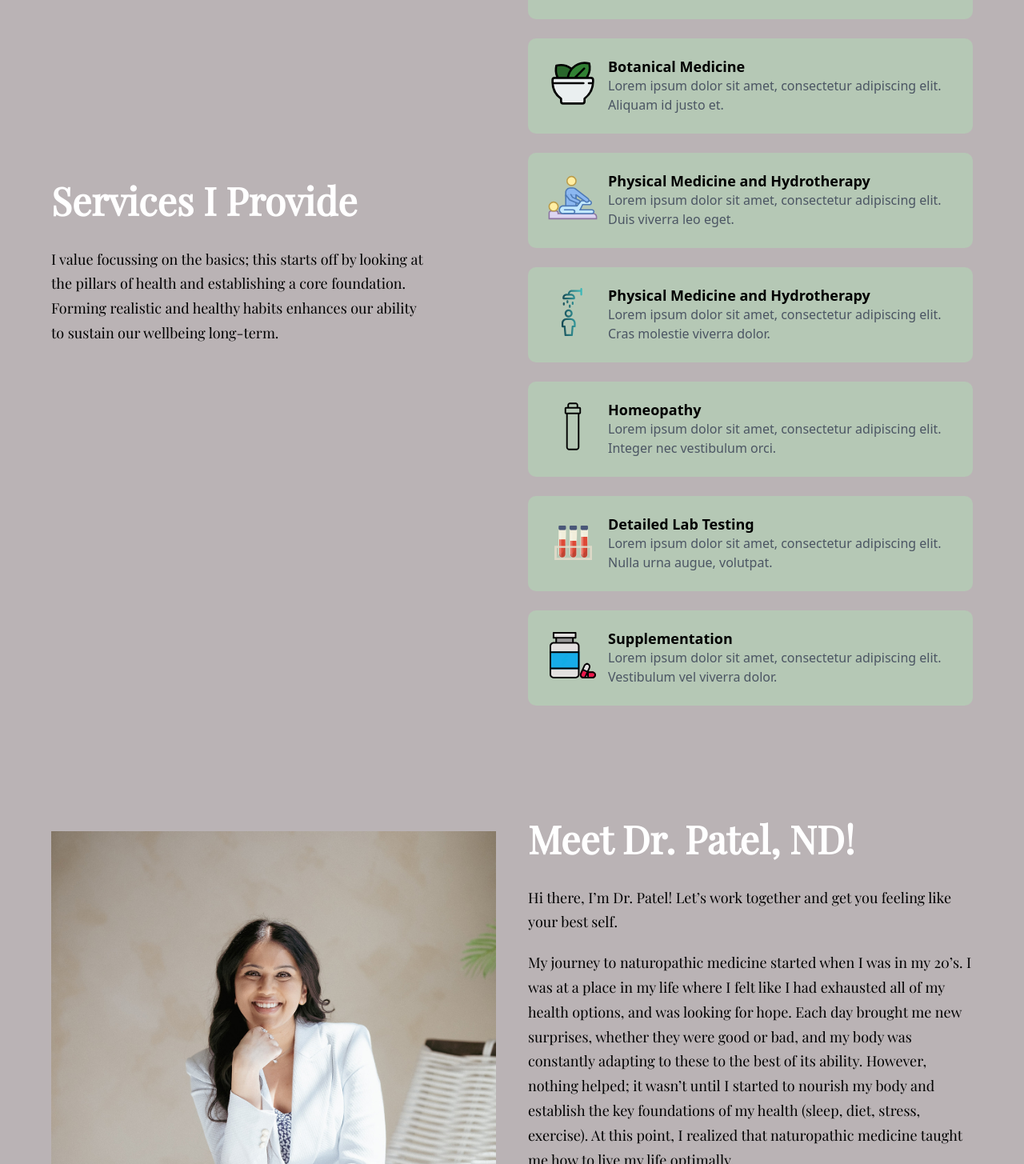
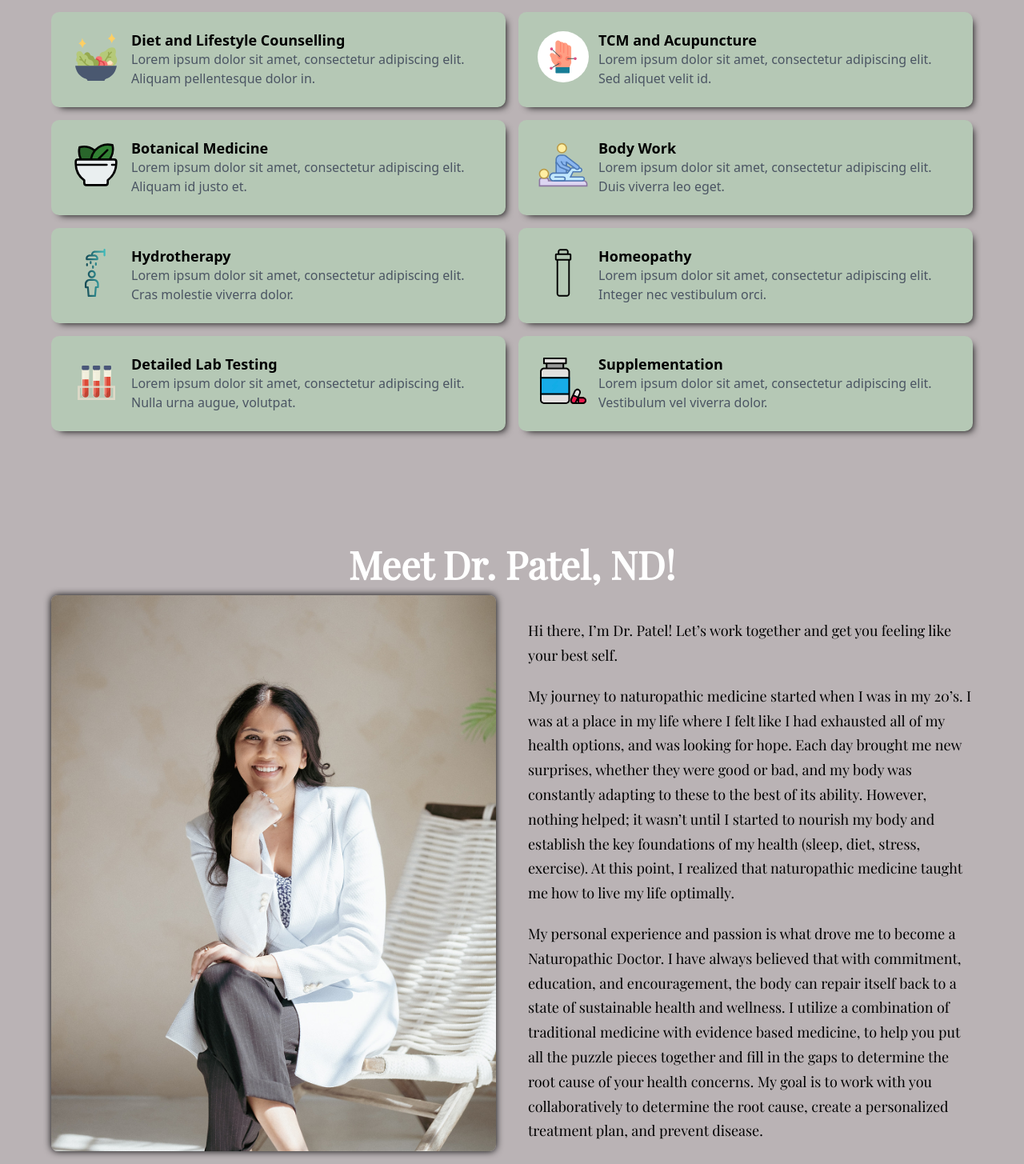
Before and after one commit to matthew-njd/dr_ishani_patel, a React (Vite) app: page / in a window 1280 px wide. Shown: the part 1345-2800 px from the top of the page at 80% size. Built offline with nearby package versions, Linux system fonts and the light colour scheme.

Commit message:
Style and layout changes

```diff
--- a/src/App.jsx
+++ b/src/App.jsx
@@ -12,7 +12,7 @@ const App = () => {
       </div>
 
       <div className={`bg-wood ${styles.flexStart}`}>
-        <div className={`${styles.boxWidth}`}>
+        <div className={`${styles.boxWidth} w-[80%]`}>
           <Hero />
         </div>
       </div>
--- a/src/components/About.jsx
+++ b/src/components/About.jsx
@@ -2,32 +2,41 @@ import { aboutPic } from "../assets";
 import styles, { layout } from "../style";
 
 const About = () => (
-  <section id="about" className={layout.sectionReverse}>
+  <section id="about" className={`${styles.paddingY}`}>
+    <div className={styles.flexCenter}>
+      <h2 className={styles.heading2}>Meet Dr. Patel, ND!</h2>
+    </div>
+
+    <div className={layout.sectionReverse}>
       <div className={layout.sectionImgReverse}>
-      <img src={aboutPic} alt="about" className="w-[100%] relative z-[5]" />
+        <img
+          src={aboutPic}
+          alt="about"
+          className="w-[100%] relative z-[5] box-shadow-full rounded-lg"
+        />
       </div>
 
       <div className={layout.sectionInfo}>
-      <h2 className={styles.heading2}>Meet Dr. Patel, ND!</h2>
         <p className={`${styles.paragraph} w-full mt-5`}>
           Hi there, I’m Dr. Patel! Let’s work together and get you feeling like
           your best self.
         </p>
         <p className={`${styles.paragraph} w-full mt-5`}>
-        My journey to naturopathic medicine started when I was in my 20’s. I was
-        at a place in my life where I felt like I had exhausted all of my health
-        options, and was looking for hope. Each day brought me new surprises,
-        whether they were good or bad, and my body was constantly adapting to
-        these to the best of its ability. However, nothing helped; it wasn’t
-        until I started to nourish my body and establish the key foundations of
-        my health (sleep, diet, stress, exercise). At this point, I realized
-        that naturopathic medicine taught me how to live my life optimally.
+          My journey to naturopathic medicine started when I was in my 20’s. I
+          was at a place in my life where I felt like I had exhausted all of my
+          health options, and was looking for hope. Each day brought me new
+          surprises, whether they were good or bad, and my body was constantly
+          adapting to these to the best of its ability. However, nothing helped;
+          it wasn’t until I started to nourish my body and establish the key
+          foundations of my health (sleep, diet, stress, exercise). At this
+          point, I realized that naturopathic medicine taught me how to live my
+          life optimally.
         </p>
         <p className={`${styles.paragraph} w-full mt-5`}>
           My personal experience and passion is what drove me to become a
           Naturopathic Doctor. I have always believed that with commitment,
-        education, and encouragement, the body can repair itself back to a state
-        of sustainable health and wellness. I utilize a combination of
+          education, and encouragement, the body can repair itself back to a
+          state of sustainable health and wellness. I utilize a combination of
           traditional medicine with evidence based medicine, to help you put all
           the puzzle pieces together and fill in the gaps to determine the root
           cause of your health concerns. My goal is to work with you
@@ -35,6 +44,7 @@ const About = () => (
           treatment plan, and prevent disease.
         </p>
       </div>
+    </div>
   </section>
 );
 
--- a/src/components/Contact.jsx
+++ b/src/components/Contact.jsx
@@ -27,17 +27,21 @@ const Contact = () => {
   };
 
   return (
-    <section id="contact" className={layout.section}>
+    <section id="contact" className={styles.paddingY}>
+      <div className={styles.flexCenter}>
+        <h2 className={styles.heading2}>Get in Touch With Me</h2>
+      </div>
+
+      <div className="grid grid-cols-2">
         <div className={layout.sectionInfo}>
-        <h2 className={styles.heading2}>Get in Touch With Me</h2>
           <p className={`${styles.paragraph} max-w-[470px] mt-5`}>
-          Have a question? Please fill out the form, and Dr. Patel, ND will get
-          back to you within 1-2 business days.
+            Have a question? Please fill out the form, and Dr. Patel, ND will
+            get back to you within 1-2 business days.
           </p>
         </div>
 
         <div className={`${layout.sectionInfo}`}>
-        <div className="bg-secondary w-full mt-5 rounded-[10px]">
+          <div className="bg-secondary w-full mt-5 box-shadow rounded-lg">
             <form ref={form} onSubmit={sendEmail}>
               <div className="p-6">
                 <div className="grid grid-cols-2 gap-2">
@@ -87,7 +91,7 @@ const Contact = () => {
                 <div className="pt-3 mx-auto">
                   <input
                     type="submit"
-                  className={`bg-tertiary text-white ${styles.button} cursor-pointer`}
+                    className={`bg-tertiary text-white ${styles.button} btn-card cursor-pointer`}
                     value="Send Message"
                   ></input>
                 </div>
@@ -95,6 +99,7 @@ const Contact = () => {
             </form>
           </div>
         </div>
+      </div>
     </section>
   );
 };
--- a/src/components/Footer.jsx
+++ b/src/components/Footer.jsx
@@ -31,7 +31,7 @@ const ClinicDetails = ({
 
 const Footer = () => {
   return (
-    <section className="grid grid-row-2 gap-8 py-4">
+    <section className="grid grid-row-2 gap-8 py-8">
       <div className="text-white grid grid-cols-2 w-full">
         {clinics.map((clinic, index) => (
           <ClinicDetails key={clinic.id} {...clinic} index={index} />
--- a/src/components/Hero.jsx
+++ b/src/components/Hero.jsx
@@ -3,11 +3,11 @@ import styles from "../style";
 import Button from "./Button";
 
 const Hero = () => (
-  <section id="home" className={`flex md:flex-row flex-col ${styles.paddingY}`}>
+  <section id="home" className={`flex ${styles.paddingY}`}>
     <div
-      className={`relative flex-1 ${styles.flexStart} flex-col items-center ss:flex-row xl:px-0 sm:px-16`}
+      className={`relative flex-1 ${styles.flexStart} items-center ss:flex-row xl:px-0 sm:px-16`}
     >
-      <div className="bg-primary flex-1 font-regular p-10 md:mr ss:text-[22px] text-[18px]">
+      <div className="relative z-[1] mr-[-50px] bg-primary font-regular p-10 md:mr ss:text-[22px] text-[18px] box-shadow-full rounded-lg">
         Hormones | Digestion | Fertility | Autoimmune <br />
         <span className="ss:text-[32px] text-[22px]">
           Dr. Ishani Patel, Naturopathic Doctor <br />
@@ -19,17 +19,21 @@ const Hero = () => (
           to find their balance in living the life they always aspired for
         </p>
         <div className="ss:flex hidden md:mr-4 mr-0">
-          <Button styles={`mt-10`} />
+          <Button styles={`mt-10 btn-card`} />
         </div>
       </div>
 
-      <div className={`flex-1 flex ${styles.flexCenter} md:my-0 my-10`}>
-        <img src={homePic} alt="portrait" className="w-[100%]" />
+      <div className={`relative flex-1 md:my-0 my-10`}>
+        <img
+          src={homePic}
+          alt="portrait"
+          className="w-[100%] box-shadow-full rounded-lg"
+        />
       </div>
     </div>
 
     <div className={`ss:hidden ${styles.flexCenter}`}>
-      <Button styles={`mt-10`} />
+      <Button styles={`mt-10 btn-card`} />
     </div>
   </section>
 );
--- a/src/components/Services.jsx
+++ b/src/components/Services.jsx
@@ -1,11 +1,9 @@
 import { services } from "../constants";
-import styles, { layout } from "../style";
+import styles from "../style";
 
 const ServiceCard = ({ icon, title, content, index }) => (
   <div
-    className={`bg-secondary flex flex-row p-6 rounded-[10px] ${
-      index !== services.length - 1 ? "mb-6" : "mb-0"
-    } service-card`}
+    className={`bg-secondary flex flex-row p-6 w-full rounded-[10px] box-shadow`}
   >
     <div className={`w-[64px] h-[64px] rounded-full ${styles.flexCenter}`}>
       <img
@@ -27,21 +25,23 @@ const ServiceCard = ({ icon, title, content, index }) => (
 
 const Services = () => {
   return (
-    <section id="services" className={layout.section}>
-      <div className={layout.sectionInfo}>
-        <h2 className={styles.heading2}>Services I Provide</h2>
-        <p className={`${styles.paragraph} max-w-[470px] mt-5`}>
+    <section id="services" className={`${styles.paddingY}`}>
+      <div className="grid">
+        <h2 className={`${styles.heading2} ${styles.flexCenter} mb-5`}>
+          Services I Provide
+        </h2>
+        <p className={`${styles.paragraph} px-[100px] mb-[5%]`}>
           I value focussing on the basics; this starts off by looking at the
           pillars of health and establishing a core foundation. Forming
           realistic and healthy habits enhances our ability to sustain our
           wellbeing long-term.
         </p>
-      </div>
 
-      <div className={`${layout.sectionImg} flex-col`}>
-        {services.map((service, index) => (
-          <ServiceCard key={service.id} {...service} index={index} />
-        ))}
+        <div className="grid grid-cols-2 gap-4">
+          {services.map((service, index) => (
+            <ServiceCard key={service.id} {...service} index={index} />
+          ))}
+        </div>
       </div>
     </section>
   );
--- a/src/constants/index.js
+++ b/src/constants/index.js
@@ -58,14 +58,14 @@ export const services = [
   {
     id: "services-4",
     icon: phys,
-    title: "Physical Medicine and Hydrotherapy",
+    title: "Body Work",
     content:
       "Lorem ipsum dolor sit amet, consectetur adipiscing elit. Duis viverra leo eget.",
   },
   {
     id: "services-5",
     icon: hydro,
-    title: "Physical Medicine and Hydrotherapy",
+    title: "Hydrotherapy",
     content:
       "Lorem ipsum dolor sit amet, consectetur adipiscing elit. Cras molestie viverra dolor.",
   },
--- a/src/index.css
+++ b/src/index.css
@@ -17,15 +17,11 @@
     rgba(186, 179, 181, 1) 50%,
     rgba(3, 3, 67, 1) 100%
   );
-  --card-shadow: 0px 20px 100px -10px rgba(66, 71, 91, 0.1);
+  --card-shadow: 5px 5px 10px -5px #000000; /* #030343 */
 }
 
 * {
   scroll-behavior: smooth;
-}
-
-.box-shadow {
-  box-shadow: 0px 20px 100px -10px rgba(66, 71, 91, 0.1);
 }
 
 .sidebar {
@@ -37,8 +33,19 @@
   resize: none;
 }
 
+.box-shadow-full {
+  box-shadow: 0px 0px 10px #000000;
+}
+
+.box-shadow {
+  box-shadow: var(--card-shadow);
+}
+
+.btn-card {
+  box-shadow: var(--card-shadow);
+}
+
 .service-card:hover {
-  background: var(--main-gradient);
   box-shadow: var(--card-shadow);
 }
 
--- a/src/style.js
+++ b/src/style.js
@@ -1,10 +1,10 @@
 const styles = {
-  boxWidth: "xl:max-w-[1280px] w-full",
+  boxWidth: "xl:max-w-[1080px] w-full",
 
   button: "py-4 px-6 font-regular font-medium text-[18px] rounded-[5px]",
 
   heading2:
-    "font-regular font-semibold xs:text-[48px] text-[40px] text-white xs:leading-[76.8px] leading-[66.8px] w-full",
+    "font-regular font-semibold xs:text-[48px] text-[40px] text-white xs:leading-[76.8px] leading-[66.8px]",
   paragraph: "font-regular font-normal text-[18px] leading-[30.8px]",
 
   flexCenter: "flex justify-center items-center",
@@ -23,7 +23,7 @@ const styles = {
 
 export const layout = {
   section: `flex md:flex-row flex-col ${styles.paddingY}`,
-  sectionReverse: `flex md:flex-row flex-col-reverse ${styles.paddingY}`,
+  sectionReverse: `flex md:flex-row flex-col-reverse`,
 
   sectionImgReverse: `flex-1 flex ${styles.flexCenter} md:mr-10 mr-0 md:mt-0 mt-10 relative`,
   sectionImg: `flex-1 flex ${styles.flexCenter} md:ml-10 ml-0 md:mt-0 mt-10 relative`,
```
Lines whose indentation alone changed are shown as unchanged.
